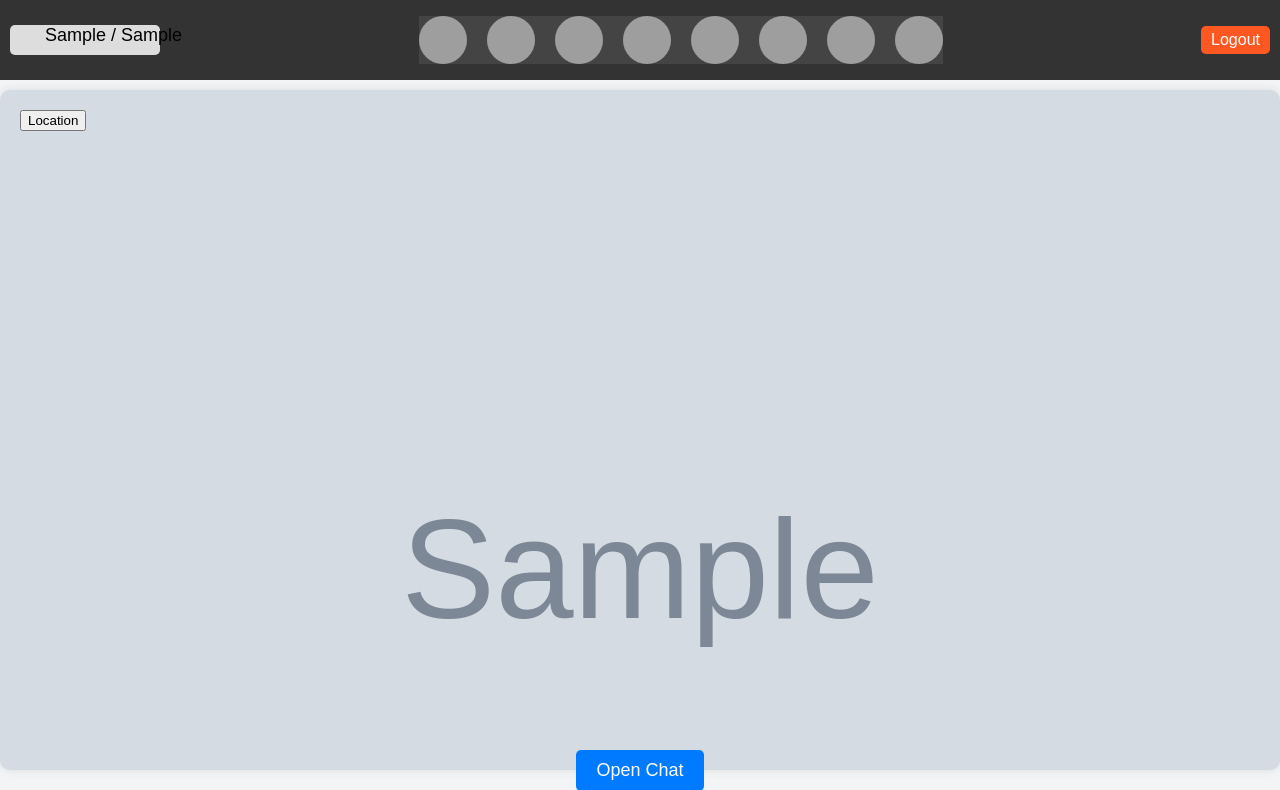
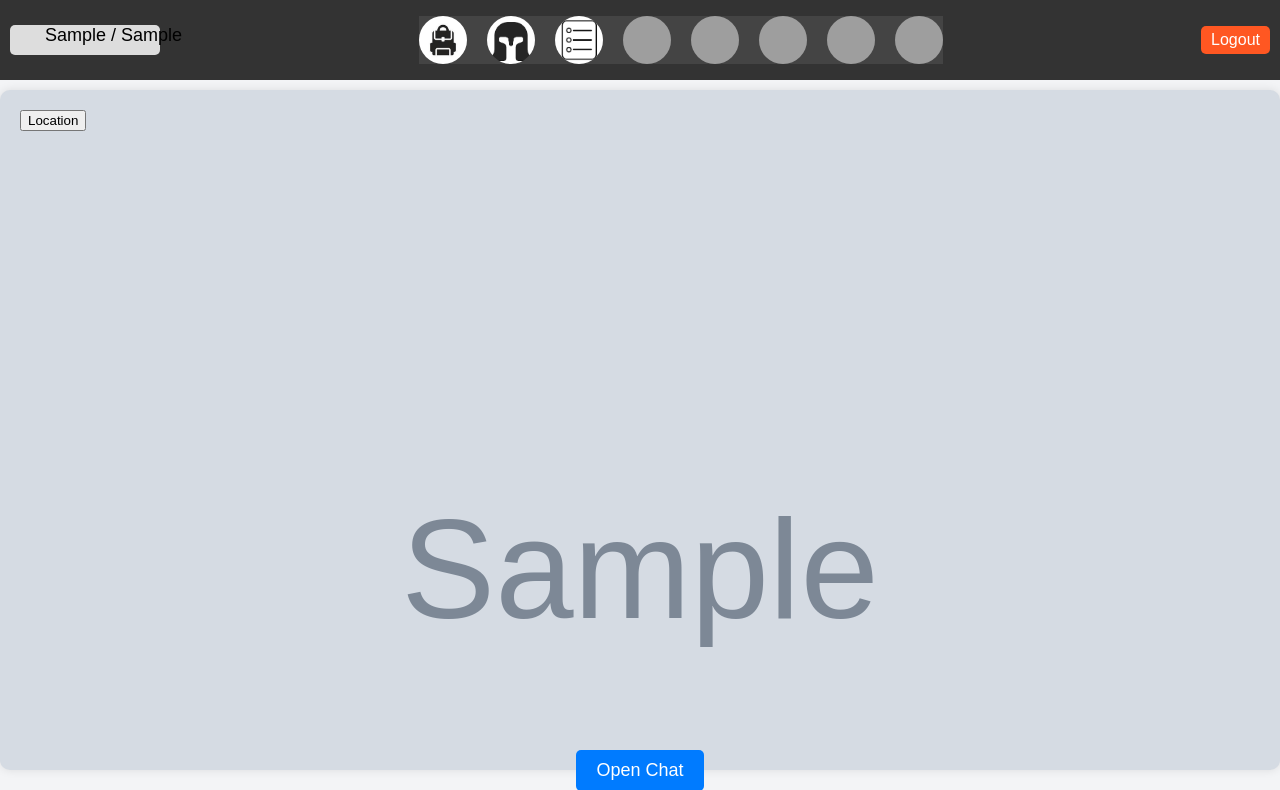
Before and after one commit to vlavrynenko/high-level-programming-backend, a Django app: template hlp_backend/rpg/templates/registration/location.html in a window 1280 px wide. Shown: the top 790 px of the page. Run offline with Django 5.2, Linux system fonts and the light colour scheme; the template is opened without the code that fills it: most values are stand-ins (such as "Sample title", 1, 10 or a date in 2020); grey boxes marked "Sample" are stand-in pictures; data that the repository does not hold is empty; grey boxes are pictures that could not be loaded.

Commit message:
Final adjustments

```diff
--- a/hlp_backend/rpg/templates/registration/location.html
+++ b/hlp_backend/rpg/templates/registration/location.html
@@ -14,13 +14,13 @@
         </div>
         <div class="nav-bar">
             <div class="nav-button">
-                <img src="button1.png" alt="B1">
+                <img src="{% static 'rpg/styles/icons/inventory.png' %}" alt="B1">
             </div>
             <div class="nav-button" id="nav-button2">
-                <img src="button2.png" alt="B2">
+                <img src="{% static 'rpg/styles/icons/equip.png' %}" alt="B2">
             </div>
             <div class="nav-button" id="nav-button3">
-                <img src="button3.png" alt="B3">
+                <img src="{% static 'rpg/styles/icons/stats.png' %}" alt="B3">
             </div>
             <div class="nav-button">
                 <img src="button4.png" alt="B4">
```
Also changed, not shown: hlp_backend/rpg/static/rpg/styles/icons/equip.png (added), hlp_backend/rpg/static/rpg/styles/icons/inventory.png (added), hlp_backend/rpg/static/rpg/styles/icons/stats.png (added), hlp_backend/rpg/static/rpg/styles/location/location2.png (added), hlp_backend/rpg/static/rpg/styles/location/location3.png (added), hlp_backend/rpg/views.py (line endings or trailing spaces).
